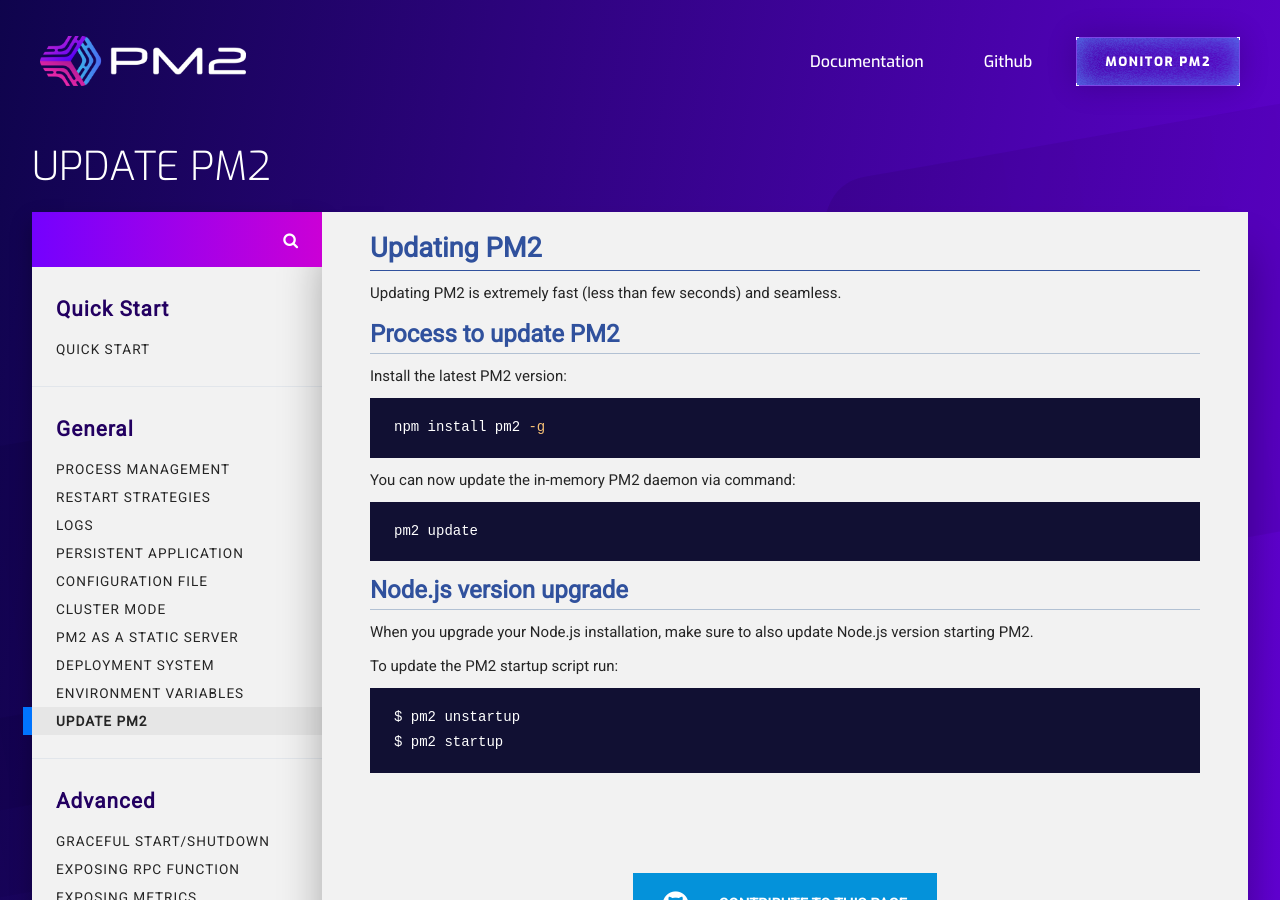
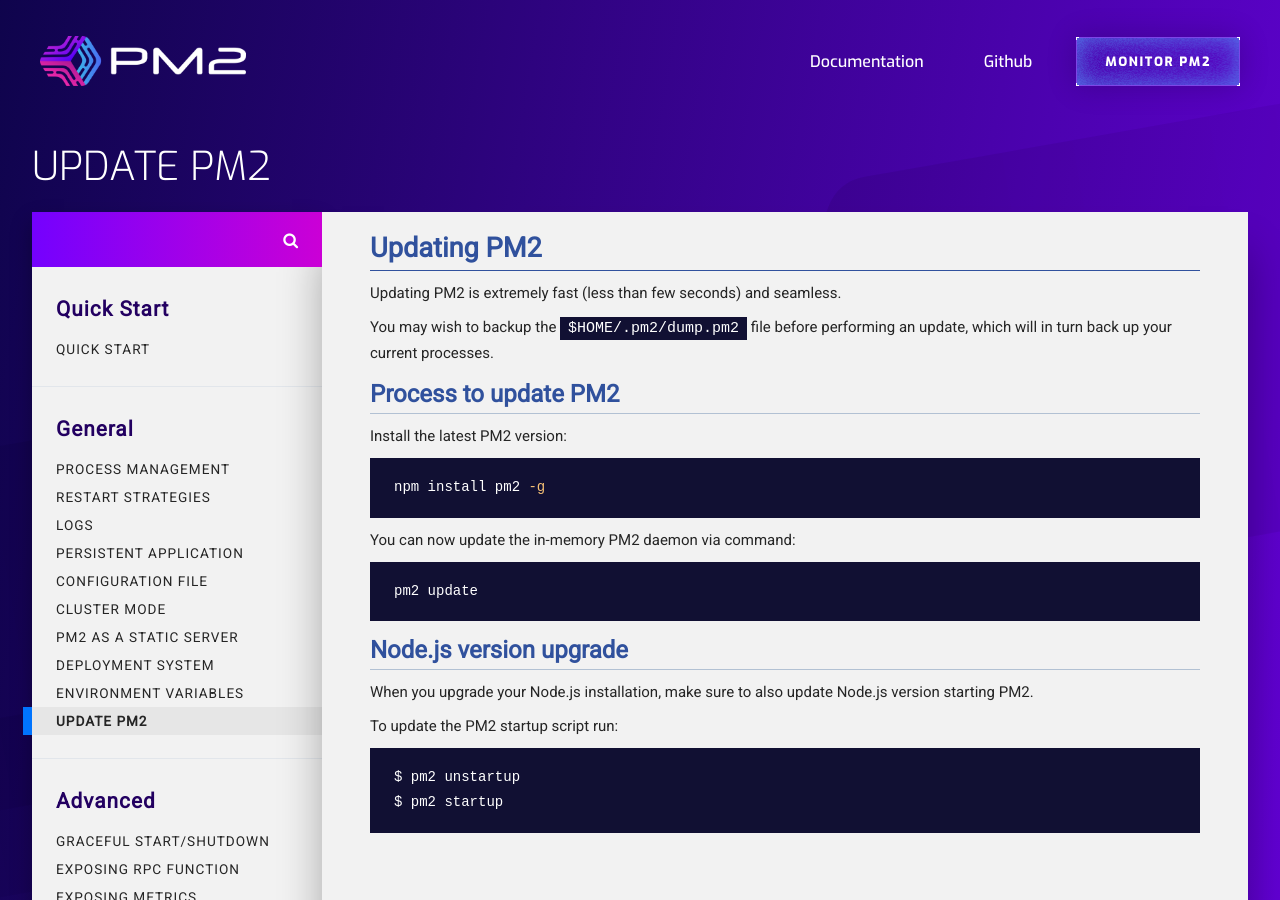
Before and after one commit to pm2-hive/pm2-hive.github.io, a Jekyll site: the page built from docs/features/update-pm2.md, in a window 1280 px wide and 900 px high. Built offline with Jekyll 4.4.1, drawn with Linux system fonts in a browser that asks for light colours; comment, search, counter and statistics services are not loaded.

Commit message:
Update update-pm2.md: suggest backup

```diff
--- a/docs/features/update-pm2.md
+++ b/docs/features/update-pm2.md
@@ -8,6 +8,8 @@
 ## Updating PM2
 
 Updating PM2 is extremely fast (less than few seconds) and seamless.
+
+You may wish to backup the `$HOME/.pm2/dump.pm2` file before performing an update, which will in turn back up your current processes.
 
 ### Process to update PM2
 
```
